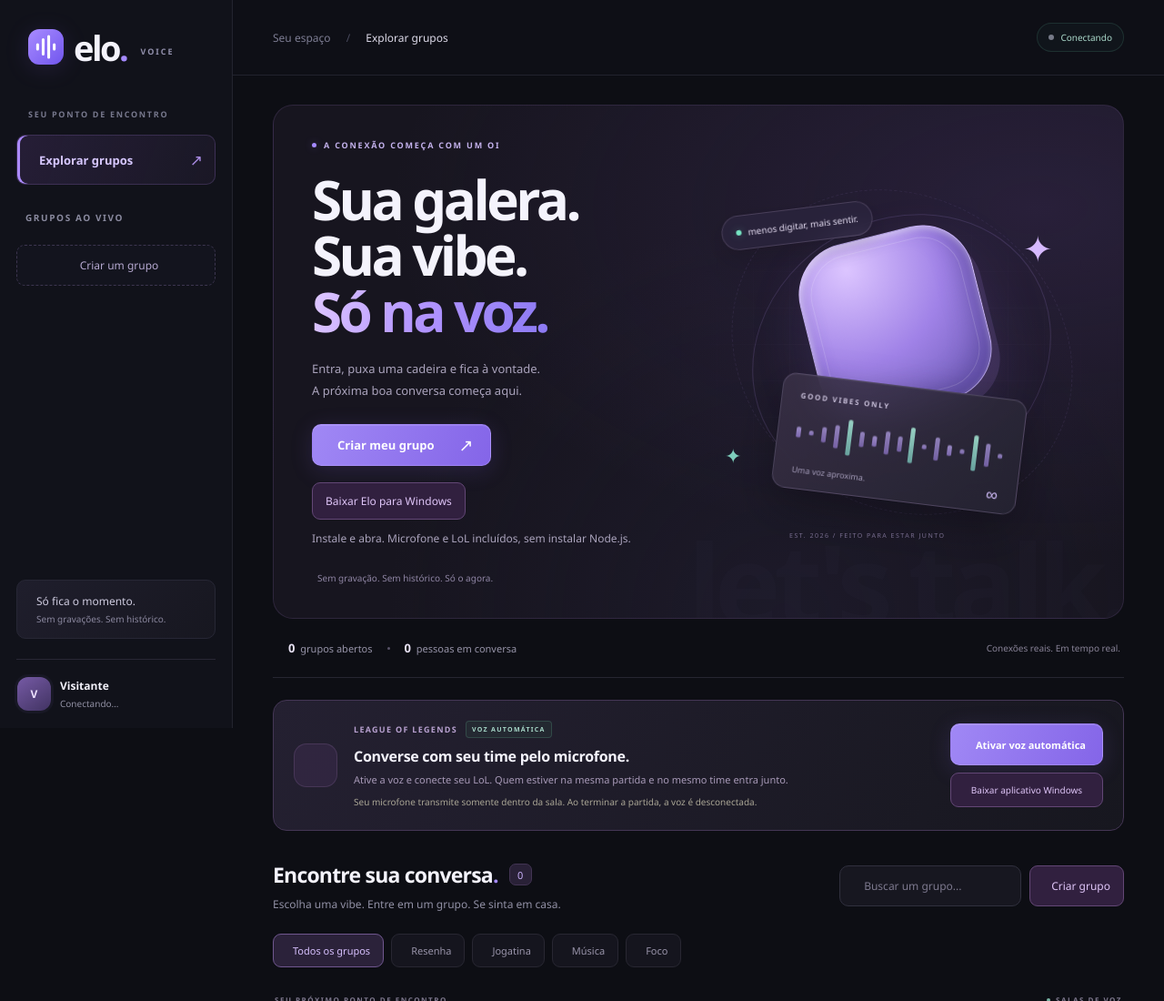
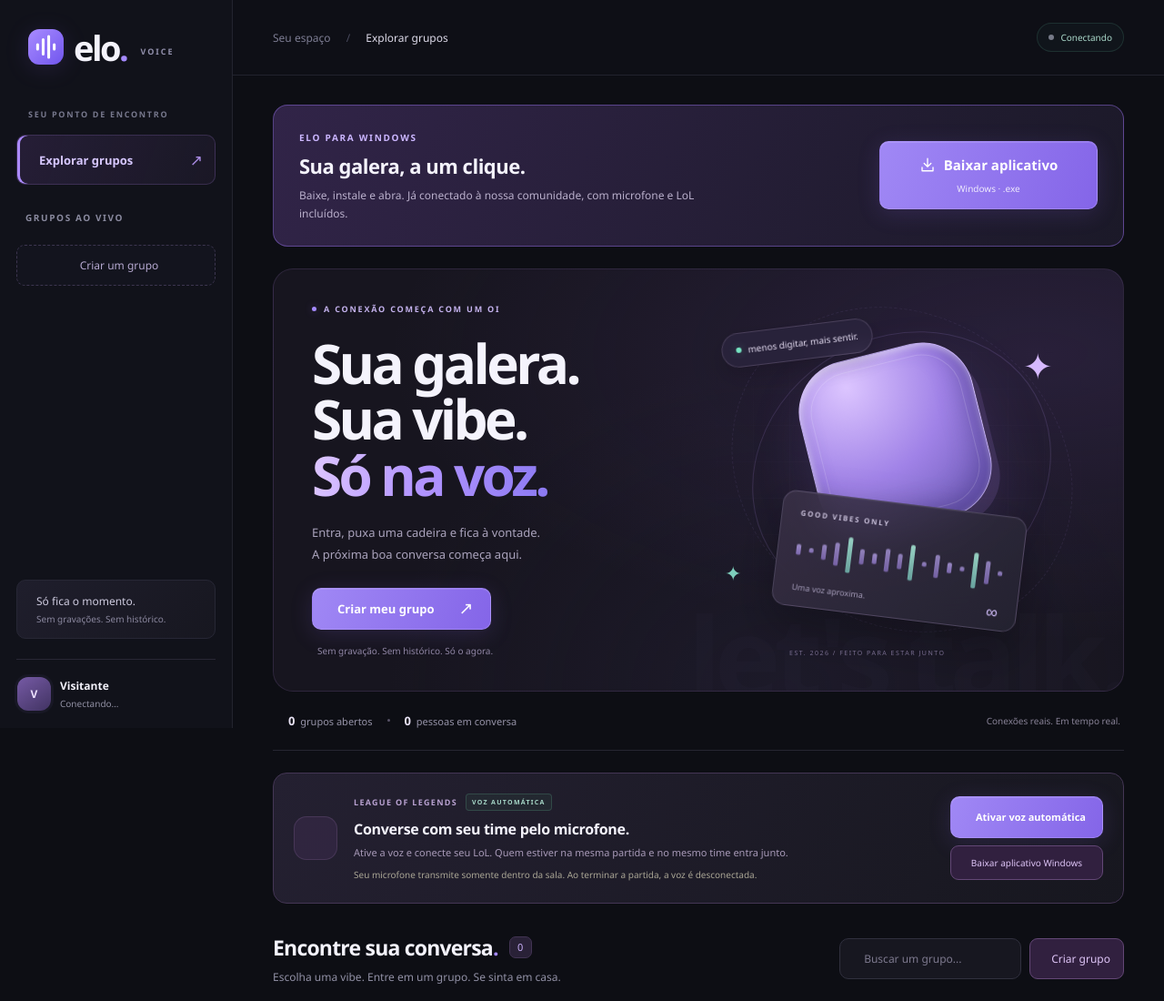
Before and after one commit to Jpdezoito/sitedeconversa, an Electron app: page public/index.html in a window 1280 px wide. Shown: the top 1100 px of the page at 91% size. Drawn offline with Linux system fonts and the light colour scheme; no server answers.

Commit message:
Highlight Windows app download at top of website

```diff
--- a/public/index.html
+++ b/public/index.html
@@ -19,13 +19,13 @@
   <main>
     <header class="topbar"><div class="breadcrumb">Seu espaço <span>/</span> <strong id="page-label">Explorar grupos</strong></div><span class="live-pill"><i id="connection-dot"></i><span id="server-status">Conectando</span></span></header>
     <div class="page-content">
+      <section class="desktop-download" aria-label="Baixar aplicativo"><div class="download-copy"><span class="download-tag">ELO PARA WINDOWS</span><h2>Sua galera, a um clique.</h2><p>Baixe, instale e abra. Já conectado à nossa comunidade, com microfone e LoL incluídos.</p></div><a id="download-app" class="primary" href="https://github.com/Jpdezoito/sitedeconversa/releases/download/v1.0.1/Elo-Voice-Setup-1.0.1.exe"><svg viewBox="0 0 24 24" fill="none" stroke="currentColor" stroke-width="1.8" stroke-linecap="round" stroke-linejoin="round" aria-hidden="true"><path d="M12 3v12m-5-5 5 5 5-5M4 16v5h16v-5"/></svg>Baixar aplicativo<span class="download-platform">Windows · .exe</span></a></section>
       <section class="hero">
         <div class="hero-copy">
           <div class="eyebrow"><span></span> A CONEXÃO COMEÇA COM UM OI</div>
           <h1>Sua galera.<br>Sua vibe.<br><span>Só na voz.</span></h1>
           <p>Entra, puxa uma cadeira e fica à vontade.<br> A próxima boa conversa começa aqui.</p>
           <button class="primary" data-create><span data-icon="plus"></span> Criar meu grupo <span class="button-arrow">↗</span></button>
-          <div class="desktop-download"><a class="secondary" href="https://github.com/Jpdezoito/sitedeconversa/releases/download/v1.0.1/Elo-Voice-Setup-1.0.1.exe">Baixar Elo para Windows</a><p>Instale e abra. Microfone e LoL incluídos, sem instalar Node.js.</p></div>
           <div class="hero-note"><span data-icon="shield"></span> Sem gravação. Sem histórico. Só o agora.</div>
         </div>
         <div class="hero-art" aria-hidden="true">
--- a/public/style.css
+++ b/public/style.css
@@ -401,4 +401,13 @@ legend { color: #d6c3e5; font-size: 12px; margin-bottom: 13px; }
 
 .desktop-app .lol-actions a[download]{display:none}.desktop-setup{display:grid;place-items:center;min-height:100vh;padding:32px}.desktop-setup main{margin:0;width:min(100%,560px)}.setup-card>img{margin-bottom:28px}.setup-card h1{font-size:52px;line-height:1.08;margin:16px 0}.setup-card h1 span{color:var(--accent,#a78bfa)}.setup-card p{color:#a6a8bc;line-height:1.7;margin:20px 0}.setup-card input{width:100%;margin:10px 0 20px}.setup-card #setup-error{color:#ff9aa8}
 
-.desktop-download{margin-top:18px}.desktop-download p{font-size:12px!important;margin-top:10px!important}.desktop-app .desktop-download{display:none}
+.desktop-download { display:flex; align-items:center; justify-content:space-between; gap:24px; margin-bottom:24px; padding:24px 28px; border:1px solid #8d6ade80; border-radius:16px; background:linear-gradient(115deg,#312448,#1b1928); }
+.download-copy { min-width:0; }
+.download-tag { color:#cbb6ff; font-size:10px; font-weight:700; letter-spacing:1.7px; }
+.desktop-download h2 { font-size:22px; margin:8px 0; letter-spacing:-.5px; }
+.desktop-download p { color:#b9afcb; font-size:12px; line-height:1.7; margin:0; max-width:480px; }
+#download-app { flex-shrink:0; flex-wrap:wrap; max-width:240px; padding:15px 22px; font-size:15px; }
+.download-platform { flex-basis:100%; text-align:center; font-size:10px; font-weight:400; opacity:.85; }
+.desktop-app .desktop-download { display:none; }
+@media (max-width:900px) { .desktop-download { align-items:flex-start; flex-direction:column; gap:18px; } }
+@media (max-width:700px) { .desktop-download { padding:22px; margin-bottom:20px; } .desktop-download h2 { font-size:21px; } #download-app { width:100%; max-width:none; } }
```
